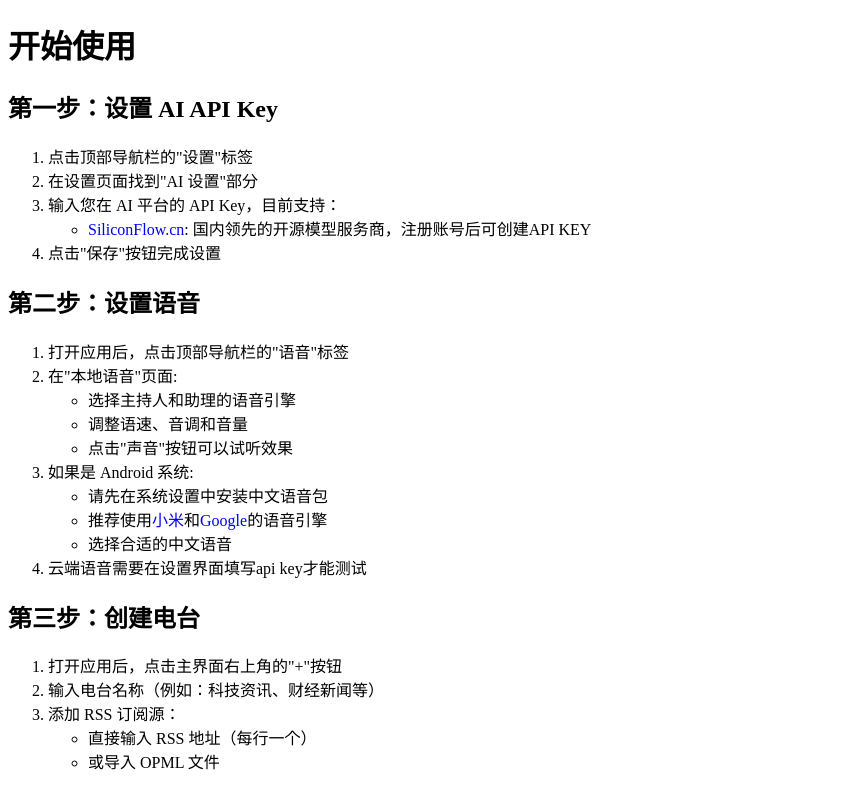
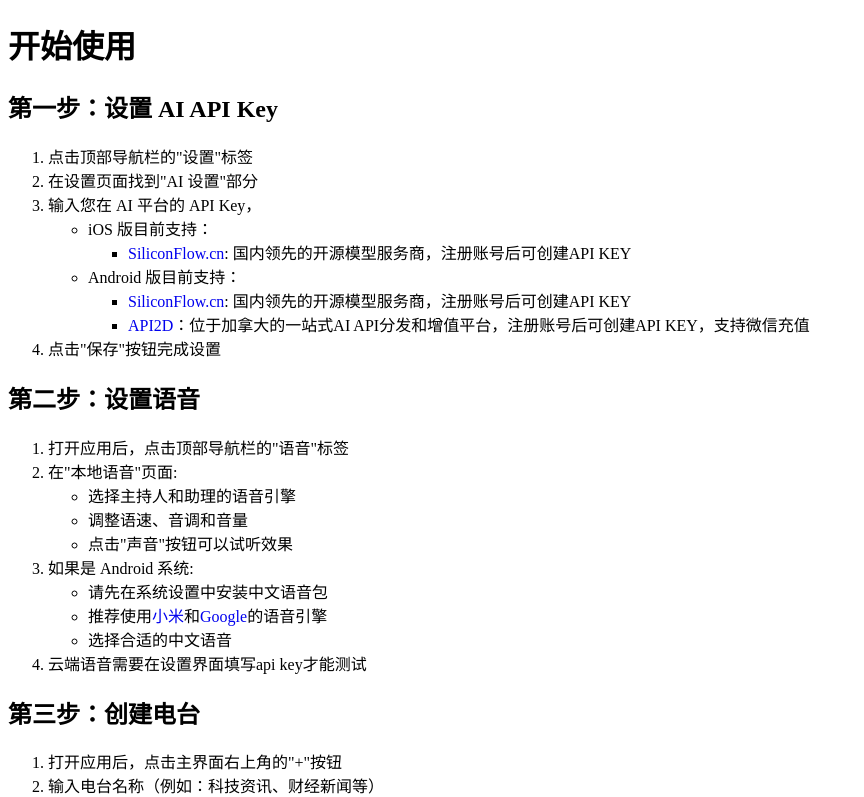
Before and after one commit to easychen/serverchan3-doc, a Next.js app: page /maidio/getting-started in a window 1280 px wide. Shown: the top 797 px of the page, without its empty margins (0-864 px from the left). Built offline with nearby package versions, Linux system fonts and the light colour scheme.

Commit message:
更新文案

```diff
--- a/pages/maidio/getting-started.mdx
+++ b/pages/maidio/getting-started.mdx
@@ -4,8 +4,12 @@
 
 1. 点击顶部导航栏的"设置"标签
 2. 在设置页面找到"AI 设置"部分
-3. 输入您在 AI 平台的 API Key，目前支持：
-   - [SiliconFlow.cn](https://cloud.siliconflow.cn/i/GKAoff2O): 国内领先的开源模型服务商，注册账号后可创建API KEY
+3. 输入您在 AI 平台的 API Key，
+   - iOS 版目前支持：
+      - [SiliconFlow.cn](https://cloud.siliconflow.cn/i/GKAoff2O): 国内领先的开源模型服务商，注册账号后可创建API KEY
+   - Android 版目前支持：
+      - [SiliconFlow.cn](https://cloud.siliconflow.cn/i/GKAoff2O): 国内领先的开源模型服务商，注册账号后可创建API KEY
+      - [API2D](https://api2d.com/r/186008)：位于加拿大的一站式AI API分发和增值平台，注册账号后可创建API KEY，支持微信充值
 4. 点击"保存"按钮完成设置
 
 
```
